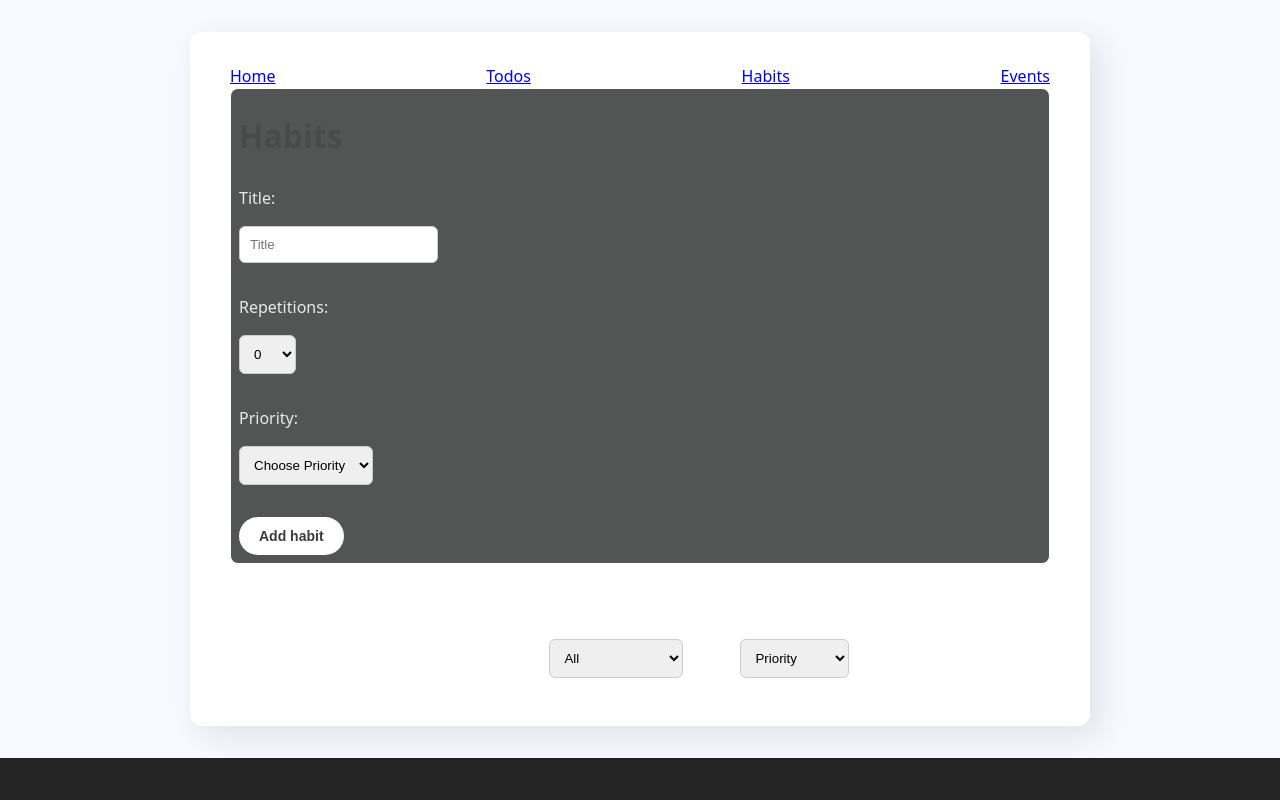
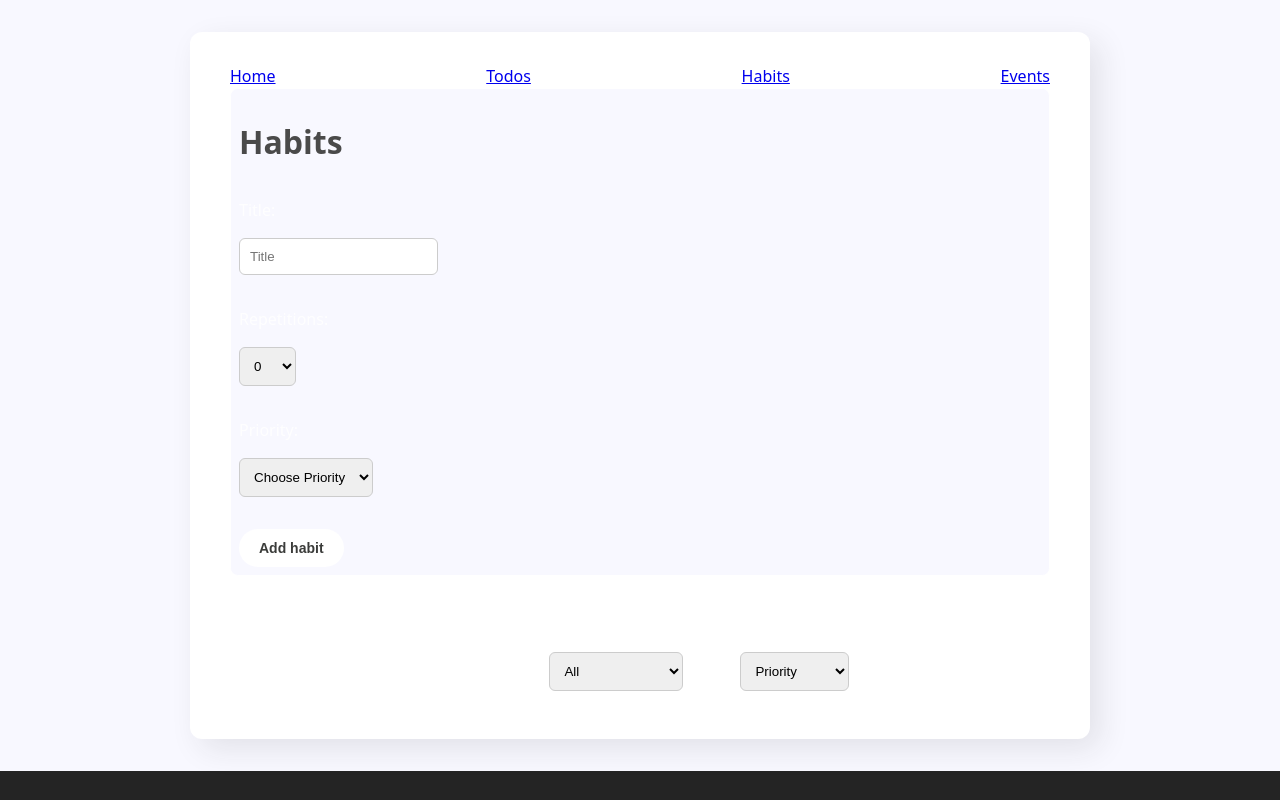
Before and after one commit to annaangvallskeppstedt-spec/Projektarbete-grupp-6, a React (Vite) app: page /Habits in a window 1280 px wide. Built offline with nearby package versions, Linux system fonts and the light colour scheme.

Commit message:
Ändringar i CSS

```diff
--- a/src/App.css
+++ b/src/App.css
@@ -1,6 +1,6 @@
 #root {
   background-color: ghostwhite;
-  color:limegreen
+  color:rgb(0, 0, 0)
   max-width: 1200px;
   margin: 10;
   padding: 2rem;
@@ -11,6 +11,7 @@
   justify-content: space-between;
   align-items: center;
 }
+
 .container {
   background-color: #ffffff;
   padding: 2rem 2.5rem;
@@ -20,9 +21,3 @@
   max-width: 900px;
   margin: 10;
 }
-
-.card {
-  padding: 1.5rem;
-  border-radius: 8px;
-  background-color: #FFB8D1;
-}
--- a/src/index.css
+++ b/src/index.css
@@ -14,10 +14,12 @@ body {
 }
 
 h1 {
-  font-size: 3.2em;
-  line-height: 1.1;
+  text-align: center;
+  font-size: 2rem;
+  font-weight: 700;
+  color: #4a4a4a;
+  margin-bottom: 1rem;
 }
-
 
 button {
   border: none;
@@ -35,14 +37,6 @@ button {
 button:hover {
   background-color: #6f4175;
   color: white;
-}
-
-h1 {
-  text-align: center;
-  font-size: 2rem;
-  font-weight: 700;
-  color: #4a4a4a;
-  margin-bottom: 1rem;
 }
 
 .todo-label.overdue {
@@ -108,9 +102,11 @@ form {
   justify-content: center;
   gap: 1rem;
 }
+
 .filters .btn {
   background-color: #eee;
 }
+
 .filters .btn:hover {
   background-color: #ddd;
 }
@@ -133,6 +129,7 @@ form {
   list-style: none;
   padding: 0;
 }
+
 .todo {
   display: flex;
   justify-content: space-between;
@@ -197,7 +194,6 @@ button.delete-btn {
   color: #555;
 }
 
-
 .completed-task-list table {
   width: 100%;
   border-collapse: collapse;
@@ -234,12 +230,10 @@ button.delete-btn {
   border-bottom: none;
 }
 
-
 .completed-task-list tbody tr td:first-child {
   text-decoration: line-through;
   color: #999;
 }
-
 
 .navbar {
   display: flex;
@@ -259,7 +253,7 @@ button.delete-btn {
   border: 1px solid white;
   border-radius: 8px;
   padding: 0.5rem;
-  background-color: #535554;
+  background-color: ghostwhite
 }
 
 .habit-card-container {
@@ -273,7 +267,7 @@ button.delete-btn {
   flex-direction: column;
   width: 180px;
   border: solid 1px white;
-  background-color: #535554;
+  background-color: white;
   border-radius: 8px;
   padding: 0.5rem;
   list-style: none;
@@ -289,14 +283,3 @@ input, select {
   border-radius: 6px;
   margin-bottom: 1rem;
 }
-
-
-
-/* .delete-btn:hover {
-  background-color: rgb(199, 7, 7);
-}
-
-.delete-btn:active {
-  background-color: rgb(163, 4, 4);
-  transform: translateY(2px)
-} */
--- a/src/pages/Habits.jsx
+++ b/src/pages/Habits.jsx
@@ -1,7 +1,7 @@
 import Navbar from "../components/navbar"
 import Habitform from "../components/Habitform"
 import Habitlist from "../components/Habitlist"
-
+import "../index.css";
 
 const Habits = () => {
 
```
